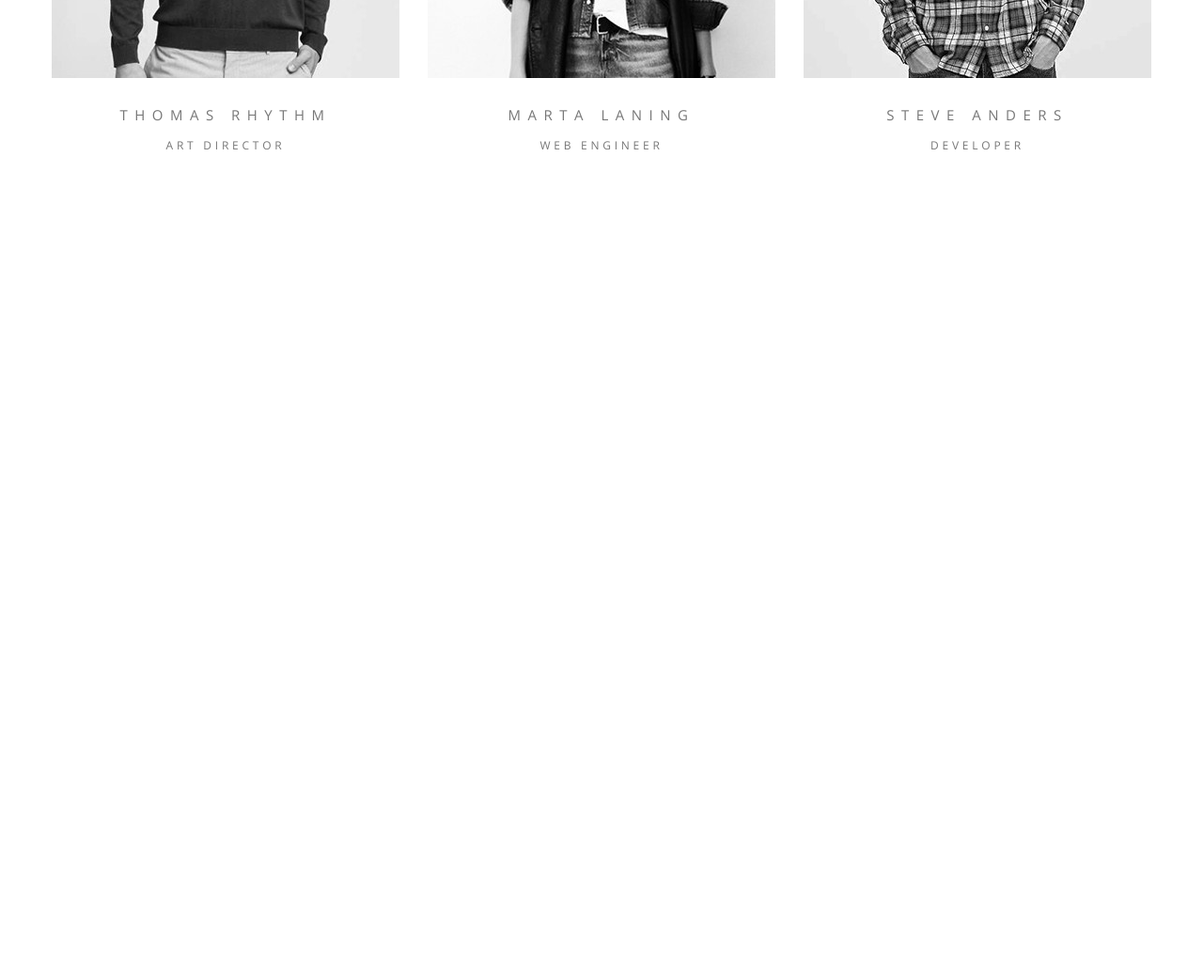
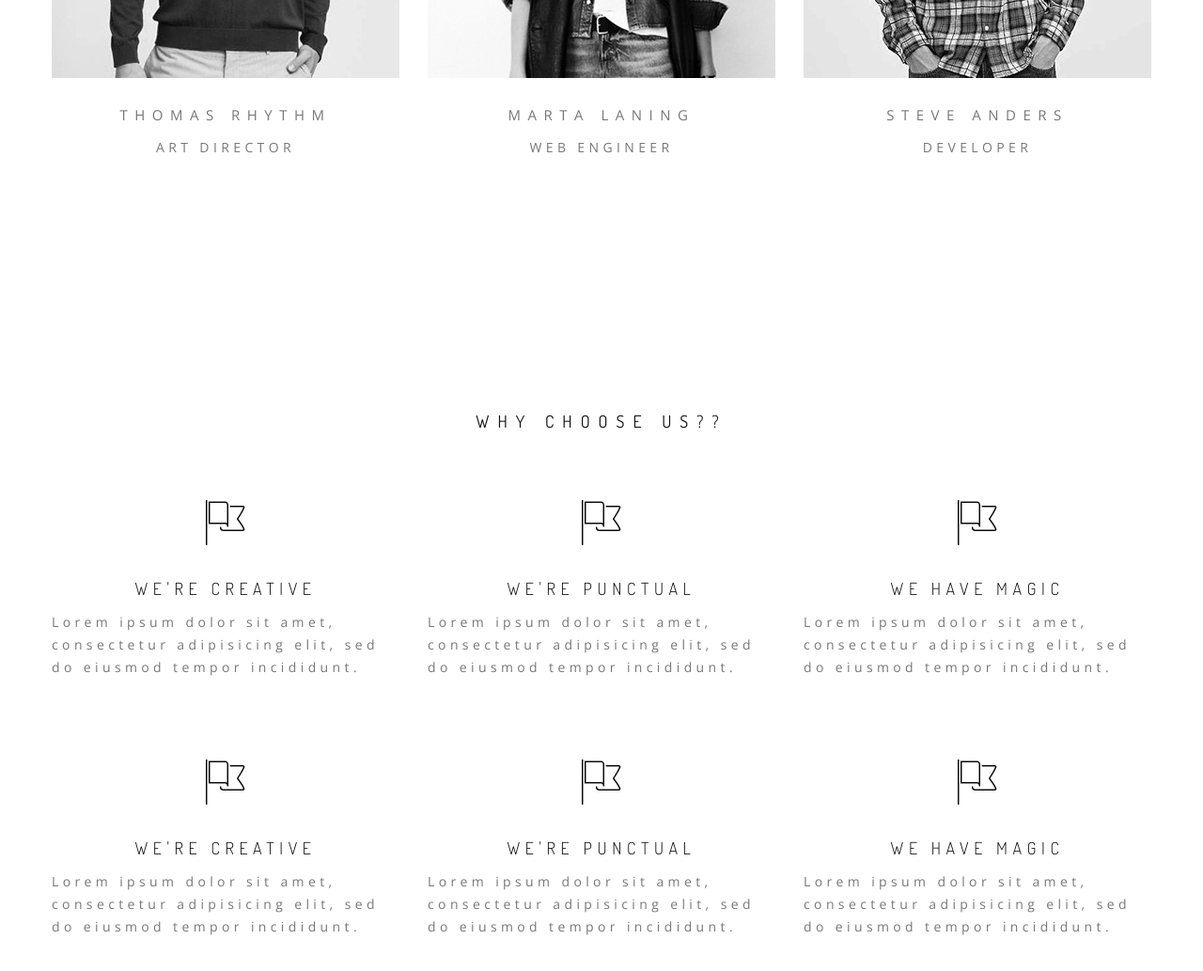
Before and after one commit to Daaiif/thomas-rhythm, a plain HTML site: page index.html in a window 1280 px wide. Shown: the part 1649-2682 px from the top of the page at 94% size. Before the commit the page ends 1949 px from the top, so only its background shows below. Drawn offline with nearby package versions, Linux system fonts and the light colour scheme.

Commit message:
created the WHY CHOOSE US section

```diff
--- a/css/style.css
+++ b/css/style.css
@@ -108,7 +108,7 @@ blockquote {
 }
 
 .default-text {
-	font-size: 12px;
+	font-size: 14px;
 	letter-spacing: .313em;
 	line-height: 1.7333;
 	font-weight: 300;
@@ -221,7 +221,6 @@ blockquote span,
 /* ---- intro end ---- */
 /* ---- About studio ---- */
 .team-wrapper {
-	overflow: hidden;
 	width: 100%;
 	margin-top: 100px;
 }
@@ -252,4 +251,12 @@ blockquote span,
 	opacity: 1;
 }
 /* ---- About studio end ---- */
+/* ---- why choose us? start ---- */
+.default-section.why-choose-us .row {
+	margin-bottom: 85px;
+}
+.skills-img {
+	margin-bottom: 35px;
+}
+/* ---- why choose us? end ---- */
 /* ===== Custom styles end ===== */
--- a/index.html
+++ b/index.html
@@ -141,6 +141,117 @@
         <!-- / container -->
       </div>
       <!-- / About studio -->
+      <div class="default-section why-choose-us">
+        <div class="container">
+          <div class="title section-title text-center">
+            <span>WHY CHOOSE US??</span>
+          </div>
+          <div class="row">
+            <div class="col col-4">
+              <div class="skills">
+                <div class="skills-img text-center">
+                  <img src="img/flag.png" alt="">
+                </div>
+                <div class="skill-info">
+                  <div class="title section-title-light skill-name text-center">
+                    <span>we're creative</span>
+                  </div>
+                  <div class="default-text skill-description">
+                    <p>Lorem ipsum dolor sit amet, consectetur adipisicing elit, sed do eiusmod tempor incididunt.</p>
+                  </div>
+                </div>
+              </div>
+            </div>
+            <!-- / col -->
+            <div class="col col-4">
+              <div class="skills">
+                <div class="skills-img text-center">
+                  <img src="img/flag.png" alt="">
+                </div>
+                <div class="skill-info">
+                  <div class="title section-title-light skill-name text-center">
+                    <span>we're Punctual</span>
+                  </div>
+                  <div class="default-text skill-description">
+                    <p>Lorem ipsum dolor sit amet, consectetur adipisicing elit, sed do eiusmod tempor incididunt.</p>
+                  </div>
+                </div>
+              </div>
+            </div>
+            <!-- / col -->
+            <div class="col col-4">
+              <div class="skills">
+                <div class="skills-img text-center">
+                  <img src="img/flag.png" alt="">
+                </div>
+                <div class="skill-info">
+                  <div class="title section-title-light skill-name text-center">
+                    <span>we have magic</span>
+                  </div>
+                  <div class="default-text skill-description">
+                    <p>Lorem ipsum dolor sit amet, consectetur adipisicing elit, sed do eiusmod tempor incididunt.</p>
+                  </div>
+                </div>
+              </div>
+            </div>
+            <!-- / col -->
+          </div>
+          <!-- row -->
+          <div class="row">
+            <div class="col col-4">
+              <div class="skills">
+                <div class="skills-img text-center">
+                  <img src="img/flag.png" alt="">
+                </div>
+                <div class="skill-info">
+                  <div class="title section-title-light skill-name text-center">
+                    <span>we're creative</span>
+                  </div>
+                  <div class="default-text skill-description">
+                    <p>Lorem ipsum dolor sit amet, consectetur adipisicing elit, sed do eiusmod tempor incididunt.</p>
+                  </div>
+                </div>
+              </div>
+            </div>
+            <!-- / col -->
+            <div class="col col-4">
+              <div class="skills">
+                <div class="skills-img text-center">
+                  <img src="img/flag.png" alt="">
+                </div>
+                <div class="skill-info">
+                  <div class="title section-title-light skill-name text-center">
+                    <span>we're Punctual</span>
+                  </div>
+                  <div class="default-text skill-description">
+                    <p>Lorem ipsum dolor sit amet, consectetur adipisicing elit, sed do eiusmod tempor incididunt.</p>
+                  </div>
+                </div>
+              </div>
+            </div>
+            <!-- / col -->
+            <div class="col col-4">
+              <div class="skills">
+                <div class="skills-img text-center">
+                  <img src="img/flag.png" alt="">
+                </div>
+                <div class="skill-info">
+                  <div class="title section-title-light skill-name text-center">
+                    <span>we have magic</span>
+                  </div>
+                  <div class="default-text skill-description">
+                    <p>Lorem ipsum dolor sit amet, consectetur adipisicing elit, sed do eiusmod tempor incididunt.</p>
+                  </div>
+                </div>
+              </div>
+            </div>
+            <!-- / col -->
+          </div>
+          <!-- / <row></row> -->
+        </div>
+        <!-- / container -->
+      </div>
+      <!-- / Why choose us -->
     </div>
     <!-- MAIN end -->
   </body>
```
Also changed, not shown: img/flag.png (added).
